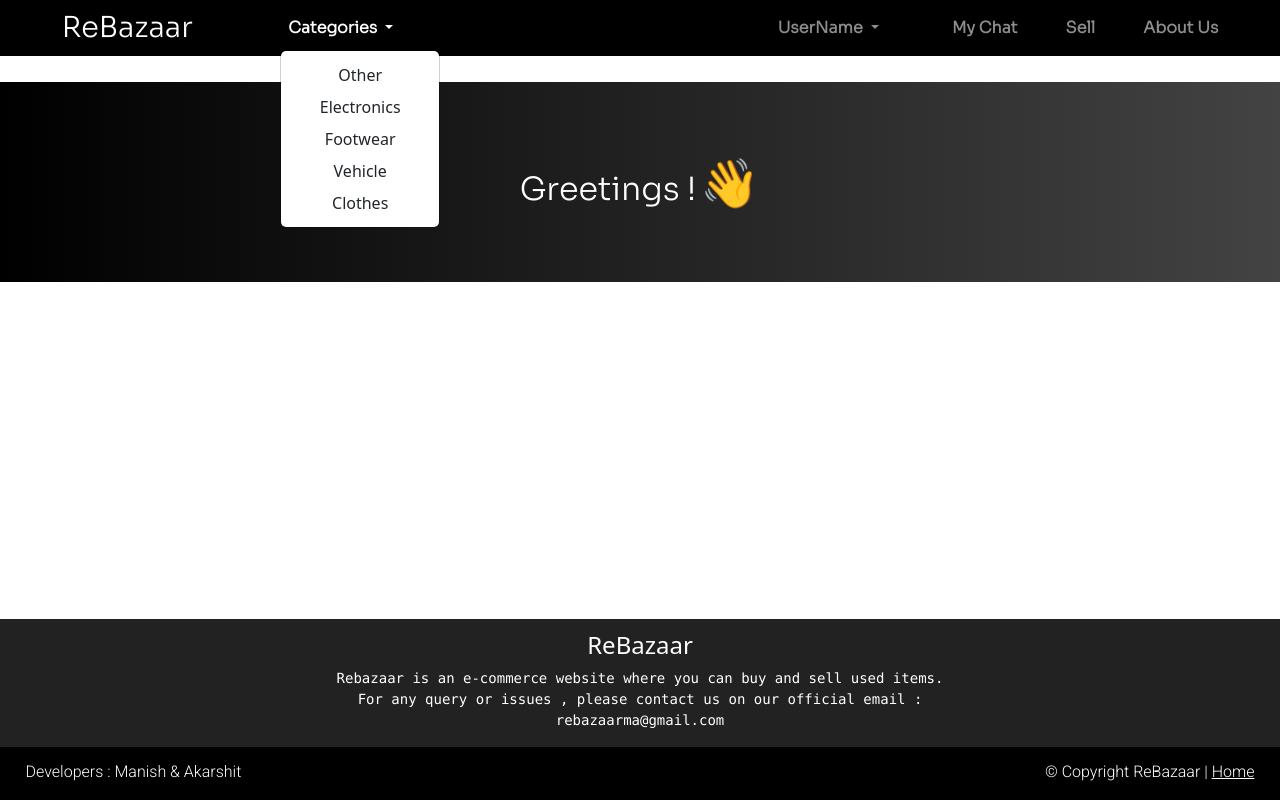
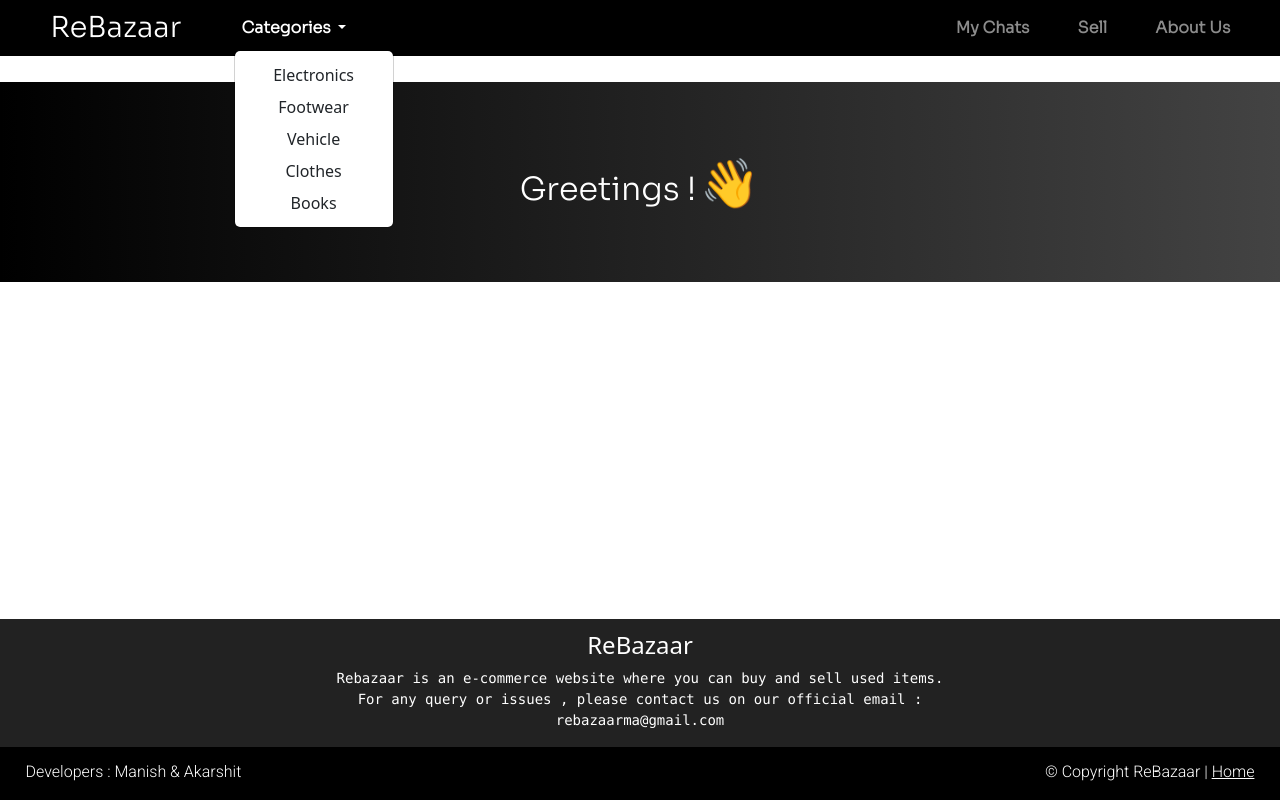
Before and after one commit to deadManish7/ReBazaar, a website: page index.html in a window 1280 px wide. Both pictures are taken after a click on the item "Categories". Drawn offline with nearby package versions, Linux system fonts and the light colour scheme; files that its build step writes are made by us from their sources; no server answers; files whose address does not match are found by name.

Commit message:
home page updated

```diff
--- a/index.html
+++ b/index.html
@@ -46,9 +46,9 @@
 <body>
 
   <div>
-    <nav class="navbar  navbar-expand-lg navbar-dark">
+    <!-- <nav class="navbar  navbar-expand-lg navbar-dark">
       <div class="container-fluid">
-        <a class="navbar-brand" href="#">ReBazaar</a>
+        <a class="navbar-brand" href="">ReBazaar</a>
 
         <ul class="navbar-nav list-group-horizontal">
           <li class="nav-item dropdown category list-group-item" id="categoryId">
@@ -57,7 +57,7 @@
               <strong>Categories</strong>
             </a>
             <ul class="dropdown-menu" aria-labelledby="navbarDropdownMenuLink">
-              <li><a class="dropdown-item" href="#">Other</a></li>
+
               <li><a class="dropdown-item" href="#">Electronics</a></li>
               <li><a class="dropdown-item" href="#">Footwear</a></li>
               <li><a class="dropdown-item" href="#">Vehicle</a></li>
@@ -70,14 +70,27 @@
           <li class=" dropdown userAction list-group-item" id="usernameId">
           <a class="nav-link dropdown-toggle" href="#" id="navbarDropdownMenuLink" role="button"
             data-bs-toggle="dropdown" aria-expanded="false">
-            UserName
+            UserName -->
+
+    <nav class="navbar navbar-expand-lg navbar-dark  ">
+      <a class="navbar-brand" href="/">
+        ReBazaar
+      </a>
+
+      <ul class="navbar-nav list-group-horizontal">
+        <li class="nav-item dropdown category list-group-item">
+          <a class="nav-link dropdown-toggle" id="navbarDropdownMenuLink" role="button" data-bs-toggle="dropdown"
+            aria-expanded="false">
+            <strong>Categories</strong>
+
           </a>
           <ul class="dropdown-menu" aria-labelledby="navbarDropdownMenuLink">
 
-            <li><a class="dropdown-item" href="#">Update Info</a></li>
-            <li><a class="dropdown-item" href="#">Delete Info</a></li>
-            <li><a class="dropdown-item" href="#">Logout</a></li>
-            <li><a class="dropdown-item" href="#">My Items</a></li>
+            <li><a class="dropdown-item" href="/?category=Electronics">Electronics</a></li>
+            <li><a class="dropdown-item" href="/?category=Footwear">Footwear</a></li>
+            <li><a class="dropdown-item" href="/?category=Vehicle">Vehicle</a></li>
+            <li><a class="dropdown-item" href="/?category=Clothes">Clothes</a></li>
+            <li><a class="dropdown-item" href="/?category=Books">Books</a></li>
           </ul>
         </li>
       </ul>
@@ -88,7 +101,8 @@
 
 
 
-        <button class="navbar-toggler" type="button" data-bs-toggle="offcanvas" data-bs-target="#offcanvasNavbar" aria-controls="offcanvasNavbar" fdprocessedid="0us20j">
+      <button class="navbar-toggler" type="button" data-bs-toggle="offcanvas" data-bs-target="#offcanvasNavbar"
+        aria-controls="offcanvasNavbar" fdprocessedid="0us20j">
         <span class="navbar-toggler-icon"></span>
       </button>
       <div class="offcanvas offcanvas-end" tabindex="-1" id="offcanvasNavbar" aria-labelledby="offcanvasNavbarLabel">
@@ -110,10 +124,10 @@
                    </ul> -->
 
             <li class="nav-item list-group-item">
-            <a class="nav-link" href="">My Chat</a>
+              <a id="myChatName" class="nav-link" onclick="myChatLogin()">My Chats</a>
             </li>
             <li class="nav-item list-group-item">
-            <a class="nav-link" href="">Sell</a>
+              <a class="nav-link" onclick="sellLogin()">Sell</a>
             </li>
             <li class="nav-item list-group-item">
               <a class="nav-link" href="#footer-id">About Us</a>
```
Lines whose indentation alone changed are shown as unchanged.
